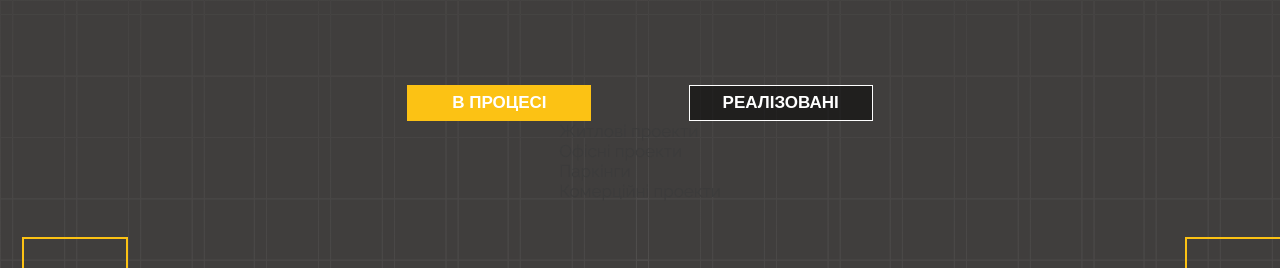
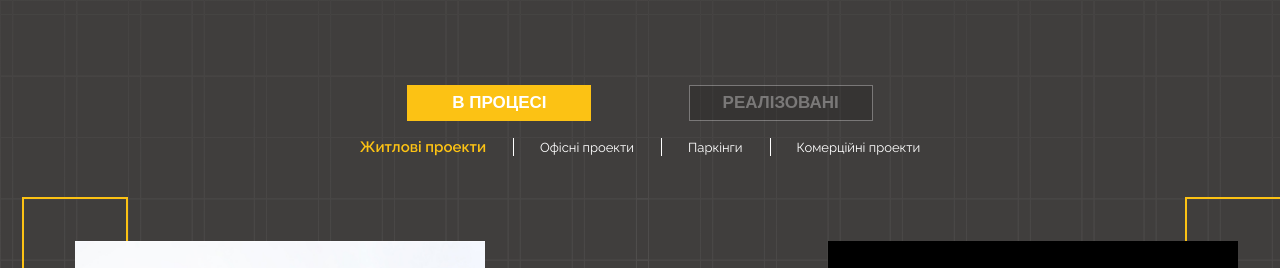
Before and after one commit to v-lavs/nedvigymoct, a website: page page-prodjects.html in a window 1280 px wide. Shown: the top 268 px of the page. Drawn offline with nearby package versions, Linux system fonts and the light colour scheme.

Commit message:
add filter

```diff
--- a/page-prodjects.html
+++ b/page-prodjects.html
@@ -26,7 +26,7 @@
                     <button type="button" class="btn btn_main btn_glass-dark btn_uppercase" disabled>РЕАЛІЗОВАНІ</button>
                 </div>
                 <ul class="filter__category">
-                    <li class="filter__item"><a href="#" class="filter__link">Житлові проекти</a></li>
+                    <li class="filter__item"><a href="#" class="filter__link active">Житлові проекти</a></li>
                     <li class="filter__item"><a href="#" class="filter__link">Офісні проекти</a></li>
                     <li class="filter__item"><a href="#" class="filter__link">Паркінги</a></li>
                     <li class="filter__item"><a href="#" class="filter__link">Комерційні проекти</a></li>
--- a/src/scss/components/_button.scss
+++ b/src/scss/components/_button.scss
@@ -32,4 +32,7 @@
     padding: 12px;
   }
 
+  &:disabled{
+    opacity: .3;
+  }
 }
--- a/src/scss/components/_filter.scss
+++ b/src/scss/components/_filter.scss
@@ -1,16 +1,56 @@
-.filter{
+.filter {
   display: flex;
   align-items: center;
   flex-direction: column;
-  .btn{
+  color: #ffffff;
+  margin-bottom: 5px;
+
+  .btn {
     min-width: 184px;
-    border-width: 1px;
+    border-width: .5px;
     margin-right: 93px;
     font-size: 17px;
     padding: 7px 10px;
-    &:last-child{
+
+    &:last-child {
       margin-right: 0;
     }
   }
 
+  &__top-bar {
+    margin-bottom: 17px;
+  }
+
+  &__category {
+    display: flex;
+    justify-content: center;
+    align-items: center;
+    font-size: 13px;
+  }
+&__item{
+  position: relative;
+  &:before{
+    position: absolute;
+    content: '';
+    width: .5px;
+    height: 18px;
+    top: 50%;
+    transform: translateY(-50%);
+    display: block;
+    background-color: #ffffff;
+  }
+  &:first-child:before{
+    display: none;
+  }
 }
+  &__link {
+    padding: 7px 27px;
+
+    &.active {
+      color: $gold;
+      font-size: 15px;
+      font-weight: 600;
+    }
+  }
+
+}
```
Also changed, not shown: index.html (+1 -6 lines), dist/main.css.
